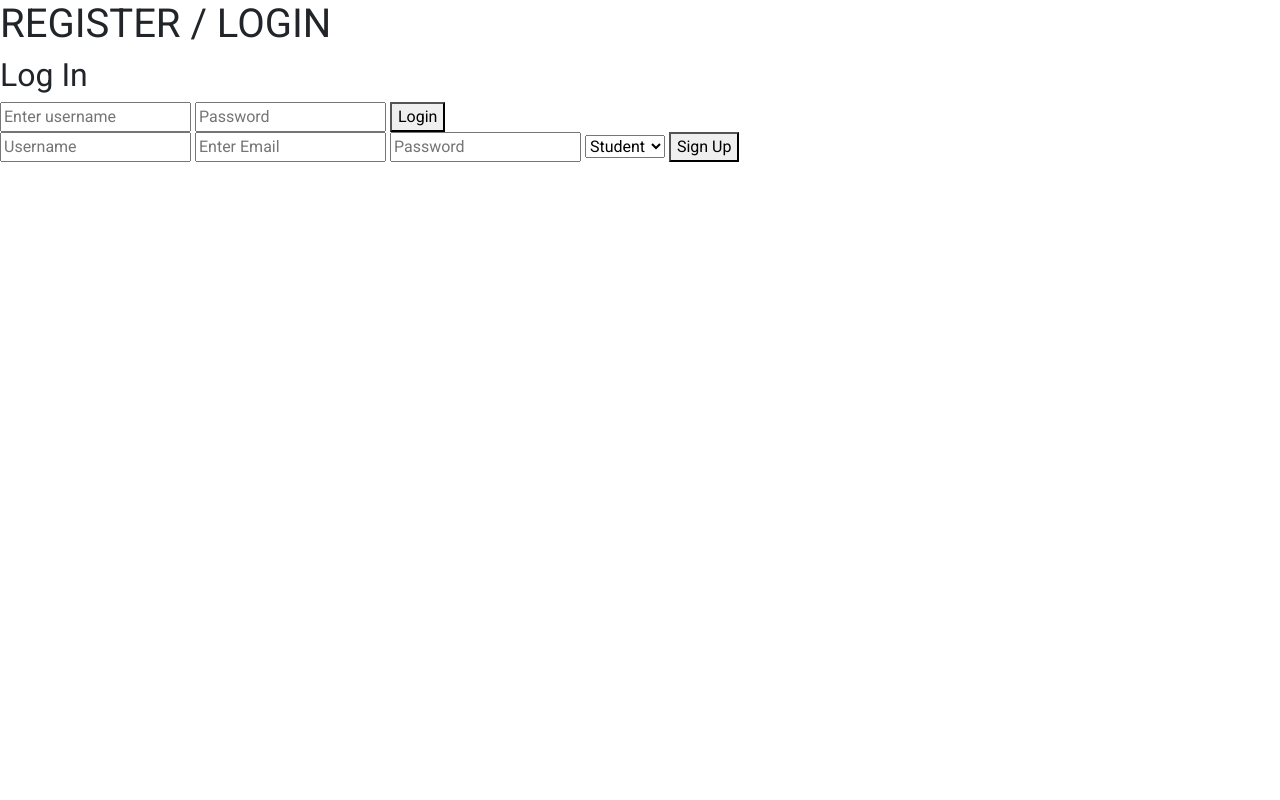
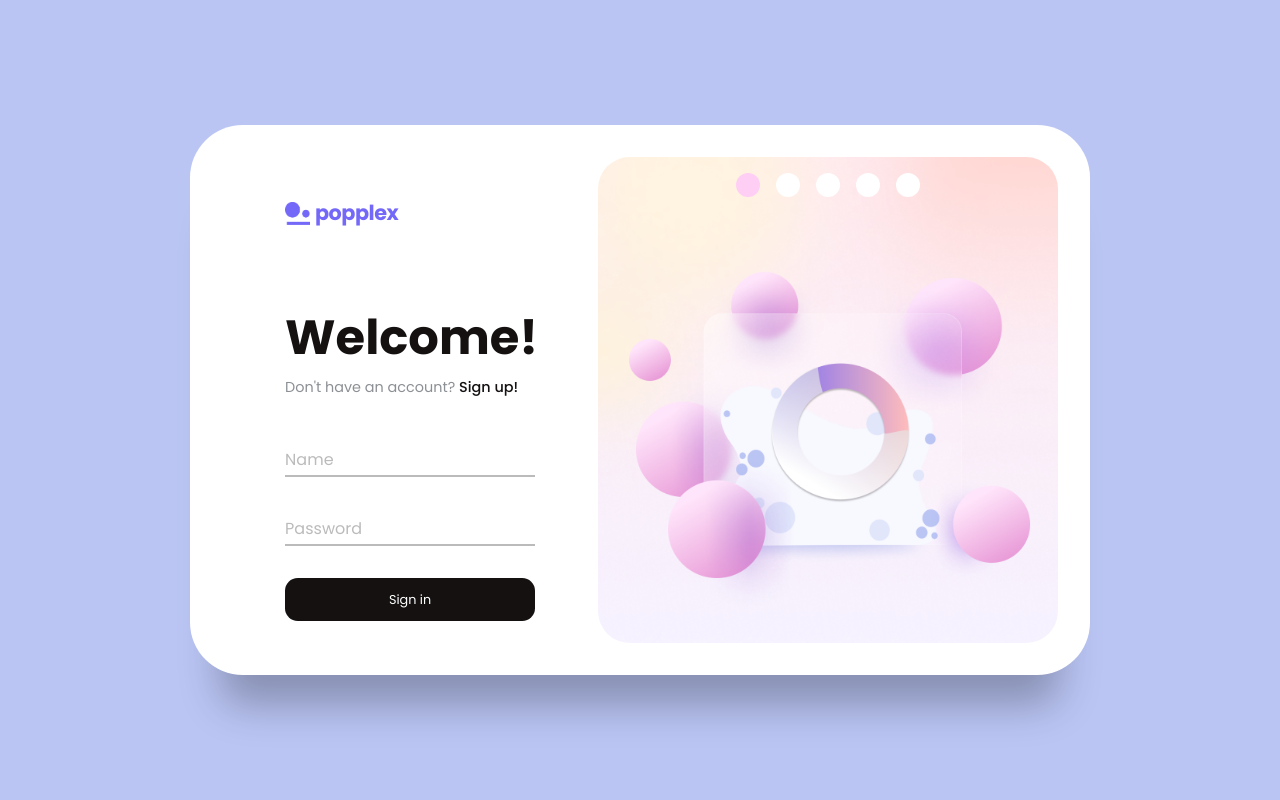
Before and after one commit to PennSpark/fa21-blue-fledge, a Django app: page /splash/ in a window 1280 px wide. Run offline with Django 3.2, Linux system fonts and the light colour scheme; some libraries are stand-ins or nearby versions; some web fonts are replaced.

Commit message:
splash and teacherpage html added

```diff
--- a/main/templates/splash.html
+++ b/main/templates/splash.html
@@ -1,36 +1,103 @@
+<!DOCTYPE html>
+<html lang="en">
 
-{% extends 'base.html' %}
-{% load static %}
+<head>
+    <meta charset="UTF-8">
+    <meta http-equiv="X-UA-Compatible" content="IE=edge">
+    <meta name="viewport" content="width=device-width, initial-scale=1.0">
+    <title>popplex</title>
+    <link rel="stylesheet" href="../static/css/style.css">
+</head>
 
-{% block title %} SPLASH {% endblock%}
+<body>
+    <main>
+        <div class="box">
+            <div class="inner-box">
+                <div class="forms-wrap">
+                    <form method="POST" action="/login/" class="sign-in-form" autocomplete="off">
+                        {% csrf_token %}
+                        <div class="logo">
+                            <img src="../static/css/img/logo.png" alt="popplex">
+                            <h3>popplex</h3>
+                        </div>
+                        <div class="heading">
+                            <h2>Welcome!</h2>
+                            <h6>Don't have an account? </h6>
+                            <a href="#" class="toggle"> Sign up!</a>
+                        </div>
+                        <div class="actual-form">
+                            <div class="input-wrap">
+                                <input name="username" type="text" minlength="5" class="input-field" autocomplete="off" required>
+                                <label>Name</label>
+                            </div>
+                            <div class="input-wrap">
+                                <input name="password" type="password" minlength="5" class="input-field" autocomplete="off" required>
+                                <label>Password</label>
+                            </div>
 
-{% block styles %} {% endblock %}
-
-{% block body %}
-<div>
-  <h1>REGISTER / LOGIN</h1>
-  <div>
-    <h2>Log In</h2>
-    <form method="POST" action="/login/">
+                            <input type="submit" class="sign-btn" value="Sign in">
+                        </div>
+                    </form>
+                    <form method="POST" action="/signup/" class="sign-up-form" autocomplete="off">
                         {% csrf_token %}
-      <input name="username" type="text" placeholder="Enter username" />
-      <input name="password" type="password" placeholder="Password" />
-      <button type="submit">Login</button>
-    </form>
+                        <div class="logo">
+                            <img src="../static/css/img/logo.png" alt="Popplex">
+                            <h3>popplex</h3>
                         </div>
-  <div>
-    <form method="POST" action="/signup/">
-      {% csrf_token %}
-      <input name="username" type="text" placeholder="Username" />
-      <input name="email" type="email" placeholder="Enter Email" />
-      <input name="password" type="password" placeholder="Password" />
+                        <div class="heading">
+                            <h2>Get Started</h2>
+                            <h6>Already have an account? </h6>
+                            <a href="#" class="toggle"> Sign in!</a>
+                        </div>
+                        <div class="actual-form">
+                            <div class="input-wrap">
+                                <input name="username" type="text" minlength="5" class="input-field" autocomplete="off" required>
+                                <label>Name</label>
+                            </div>
+                            <div class="input-wrap">
+                                <input name="email" type="email" minlength="5" class="input-field" autocomplete="off" required>
+                                <label>Email</label>
+                            </div>
+                            <div class="input-wrap">
+                                <input name="password" type="password" minlength="5" class="input-field" autocomplete="off" required>
+                                <label>Password</label>
+                            </div>
                             <select name="account_type" id="account_type">
                               <option value="student">Student</option>
                               <option value="teacher">Teacher</option>
                             </select>
-      <button type="submit">Sign Up</button>
+                            <input type="submit" class="sign-btn" value="Sign up">
+                        </div>
                     </form>
+                </div>
+                <div class="carousel">
+                    <div class="meter-bullet-slider">
+                        <div class="meter-bullets">
+                            <span class="active" data-value="1"></span>
+                            <span data-value="2"></span>
+                            <span data-value="3"></span>
+                            <span data-value="4"></span>
+                            <span data-value="5"></span>
+                        </div>
+                    </div>
+                    <div class="meters-wrapper">
+                        <img id="pastel-meter" src="./img/pastel-meter.png" alt="pastel-meter">
+                        <img src="../static/css/img/mt-1.png" alt="" class="meter mt-1 show">
+                        <img src="../static/css/img/mt-2.png" alt="" class="meter mt-2">
+                        <img src="../static/css/img/mt-3.png" alt="" class="meter mt-3">
+                        <img src="../static/css/img/mt-4.png" alt="" class="meter mt-4">
+                        <img src="../static/css/img/mt-5.png" alt="" class="meter mt-5">
+                    </div>
+
                 </div>
             </div>
 
-{% endblock %}
+        </div>
+
+    </main>
+
+    <!-- javascript -->
+    <script src="../static/css/app.js"></script>
+</body>
+
+</html>
```
Also changed, not shown: db.sqlite3. Lines whose indentation alone changed are shown as unchanged.
